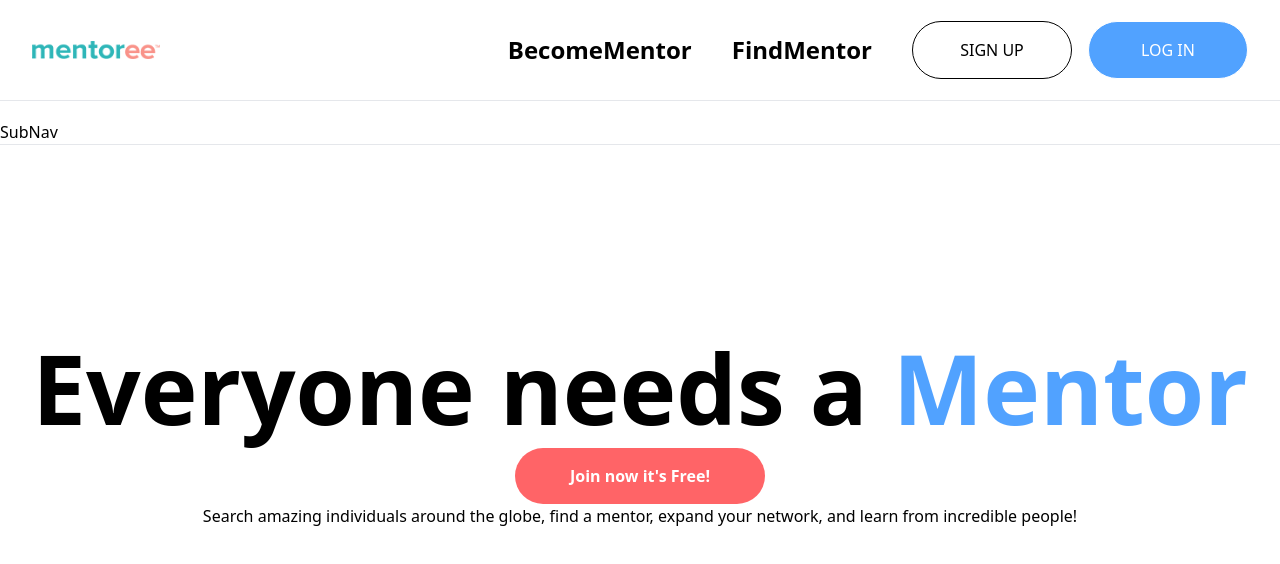
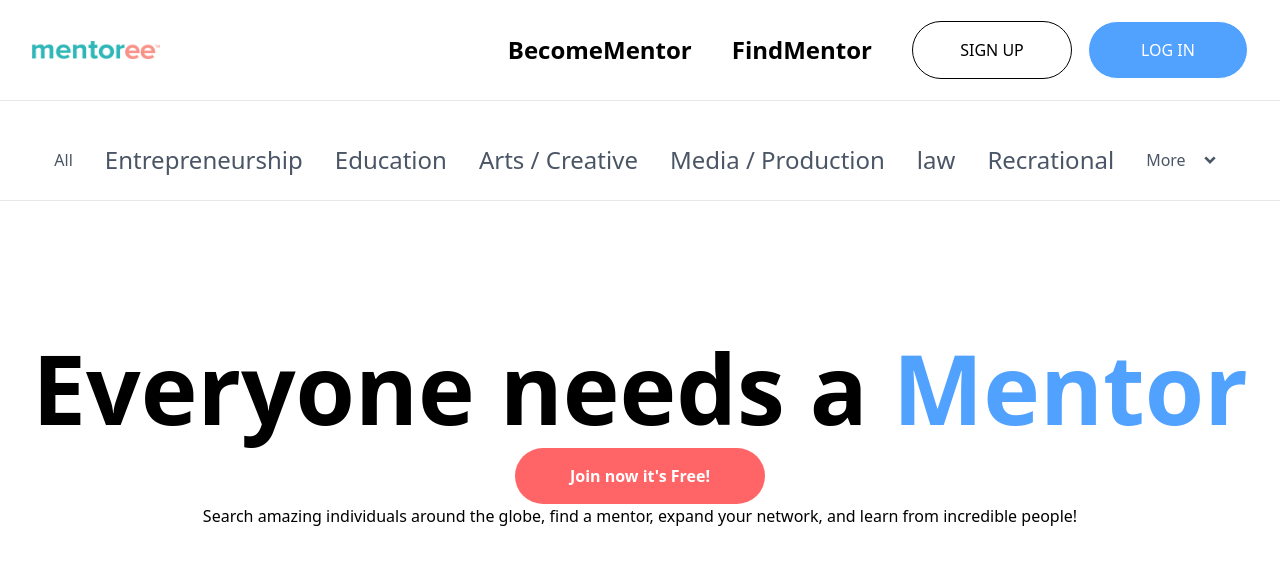
Before and after one commit to ADEDANCE/Mentor-Link, a React (Vite) app: page / in a window 1280 px wide. Shown: the top 564 px of the page. Built offline with nearby package versions, Linux system fonts and the light colour scheme.

Commit message:
Update SubNAber

```diff
--- a/src/Component/SubNav.jsx
+++ b/src/Component/SubNav.jsx
@@ -1,8 +1,103 @@
-import React from 'react'
+import React, { useState,useEffect } from 'react'
+import { MdArrowDropDown } from 'react-icons/md'
+import { RiArrowDropDownLine, RiDropdownList } from 'react-icons/ri';
+import { RxDropdownMenu } from 'react-icons/rx';
 
 const SubNav = () => {
+
+  const SubNavLink = [
+    {href:'#Entrepreneurshi' ,label:'Entrepreneurship'},
+     {href:'#Education' ,label:'Education'},
+      {href:'#Arts/Creative', label:'Arts / Creative'},
+       {href:'#Media/Production' ,label:'Media / Production'},
+        {href:'#law', label:'law'},
+        {href:'#Recrational', label:'Recrational'},
+  ]
+
+  const [isDropdownOpen , setIsDropdownOpen] = useState(false);
+
+  const MoreLink = [
+    {href:'#Information-tech-services', label:"Information Technology & Services"},
+    {href:'#HealthCare', label:"Health Care"},
+    {href:'#FinancialServices', label:"Financial Services"},
+    {href:'#HumanResources', label:"Human Resources"},
+  ]
+
+    useEffect(() => {
+    if (!isDropdownOpen) return;
+
+    const handleClick = () => {
+      setIsDropdownOpen(false);
+    };
+     window.addEventListener('click', handleClick);
+
+    // Cleanup
+    return () => {
+      window.removeEventListener('click', handleClick);
+    };
+  }, [isDropdownOpen]);
+
   return (
-    <section className=' fixed bg-white/90 border-gray-200 border-b z-50 left-0 right-0'>SubNav</section>
+    <section className=' fixed bg-white/90 border-gray-200 border-b z-50 left-0 right-0 '>
+                <div className=' w-full container mx-auto flex justify-center items-center sm:px-6   h-20  md:h-20 sm:h-16 gap-4'>
+                      <div className='flex items-center justify-center gap-8'>
+                           <a href="" className='hover:text-blue-400  text-gray-600'>All</a>
+                           {
+                            SubNavLink.map((link, index) => (
+                              <a key={index} href={link.href}
+                               className='hover:text-blue-400 text-center text-2xl text-gray-600 gap-8 hidden lg:inline-block'
+                              >
+                                {link.label}
+                              </a>
+                            ))
+                           }
+
+                            <span className=' relative'>
+                             <a
+                               href="#"
+                               onClick={(e) => {
+                               e.preventDefault();
+                               e.stopPropagation();
+                               setIsDropdownOpen(true);
+                               }}
+                               className="flex items-center gap-2 hover:text-blue-400 group text-gray-600"
+                             >
+                               More
+                               <span className="transition-transform duration-200 group-hover:rotate-180">
+                                    <RiArrowDropDownLine className='size-8 ' />
+                              </span>
+                              </a>
+
+                               {isDropdownOpen && (
+                                    <div className=' absolute flex flex-col  w-48 sm:w-72 md:w-80 lg:w-96
+                                          left-0  gap-2 bg-white border  border-gray-300 '>
+                                        {
+                                          SubNavLink.map((link, index) => (
+                                             <a key={index} href={link.href}
+                                                className=' text-base sm:text-lg md:text-2xl text-gray-600 hover:text-blue-400 lg:hidden '
+                                             >
+                                               {link.label}
+                                              </a>
+                                            ))
+                                        }
+                                        {
+                                            MoreLink.map((link, index) => (
+                                              <a key={index}
+                                                 className=' text-base sm:text-lg md:text-2xl text-gray-600 hover:text-blue-400'
+                                              >
+                                                 {link.label}
+                                              </a>
+                                            ))
+                                          }
+
+
+                                    </div>
+                                   )}
+                           </span>
+
+                      </div>
+                </div>
+    </section>
   )
 }
 
```
